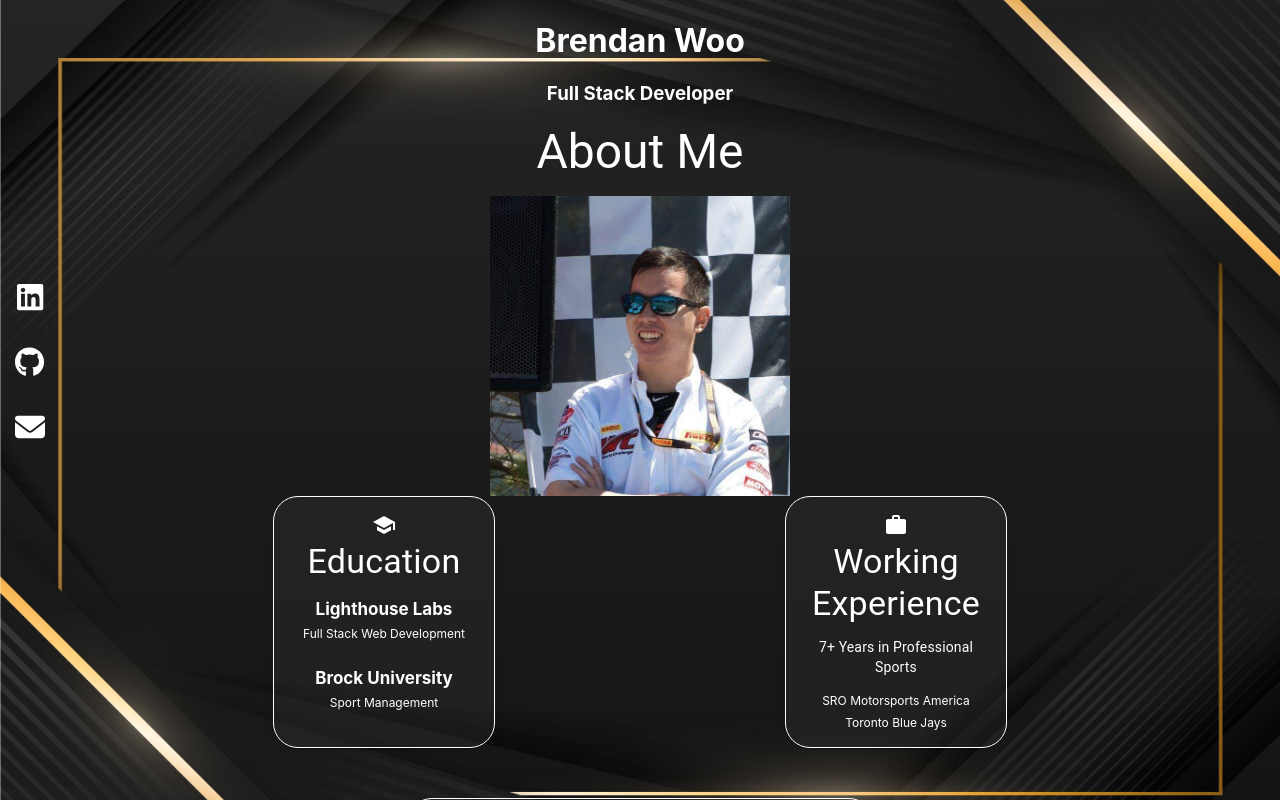
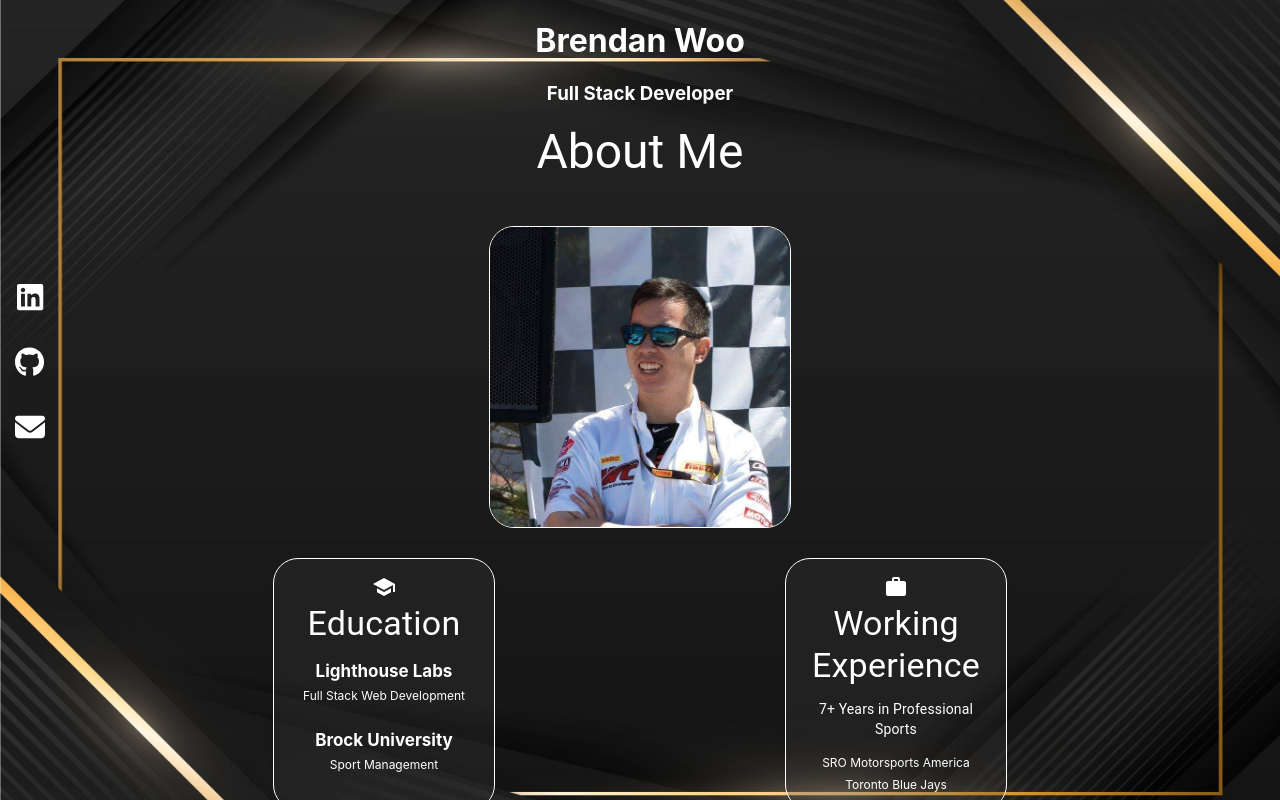
Before and after one commit to woobrendan/personal-portfolio, a React (Create React App) app in the folder portfolio/: page / in a window 1280 px wide. Shown: the top 800 px of the page. Built offline with nearby package versions, Linux system fonts and the light colour scheme.

Commit message:
add border and margin around about me img

```diff
--- a/portfolio/src/Styles/about.scss
+++ b/portfolio/src/Styles/about.scss
@@ -2,6 +2,12 @@
   display: flex;
   flex-direction: column;
   align-items: center;
+
+  #About-img {
+    border: 1px solid white;
+    border-radius: 25px;
+    margin: 30px;
+  }
 
   #about-description {
     margin-top: 50px;
```
